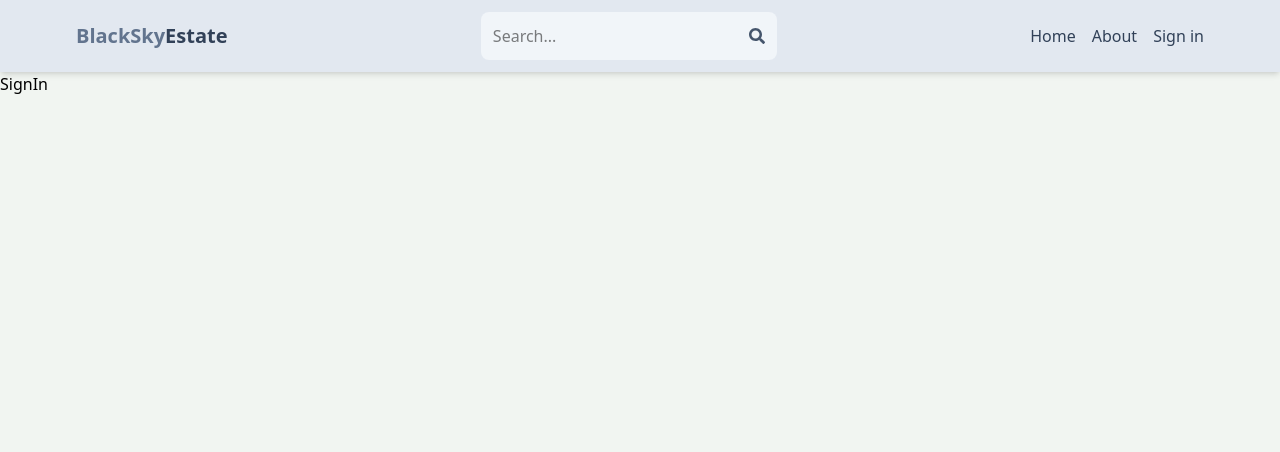
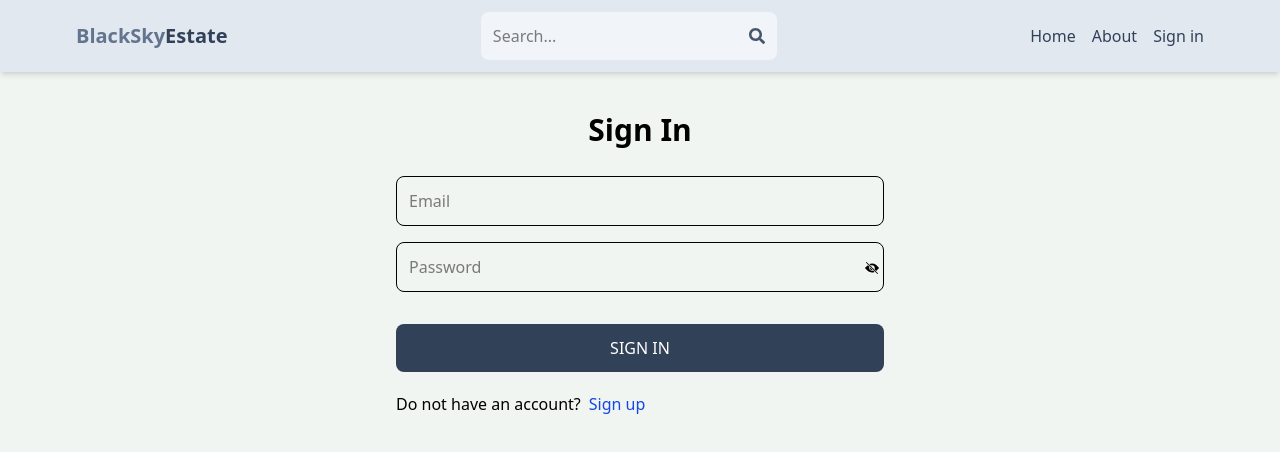
Before and after one commit to miankks/Fahad-project, a React (Vite) app in the folder client/: page /sign-in in a window 1280 px wide. Shown: the top 452 px of the page. Built offline with nearby package versions, Linux system fonts and the light colour scheme.

Commit message:
complete signin page functionality

```diff
--- a/client/src/pages/SignIn.jsx
+++ b/client/src/pages/SignIn.jsx
@@ -1,8 +1,81 @@
-import React from 'react'
+import { useState } from 'react'
+import { Link, useNavigate } from 'react-router-dom'
+import { IoIosEyeOff, IoMdEye } from 'react-icons/io';
+
 
 const SignIn = () => {
+  const [formData, setFormData] = useState({});
+  const [error, setError] = useState(null);
+  const [loading, setLoading] = useState(false);
+  const [showPassword, setShowPassword] = useState(false)
+  const [passwordType, setPasswordType ] = useState("password");
+
+  const navigate = useNavigate();
+  const handleChange = (e) => {
+    setFormData({
+      ...formData,
+      [e.target.id] : e.target.value
+    })
+  }
+
+  const handleSubmit = async (e) =>{
+    e.preventDefault();
+
+    try {
+      setLoading(true);
+
+      const res = await fetch('/api/auth/signin',
+        {
+          method: 'POST',
+          headers: {
+            'Content-Type': 'application/json'
+          },
+          body: JSON.stringify(formData),
+        })
+        const data = await res.json();
+        if (data.success === false) {
+          setLoading(false);
+          setError(data.message);
+          return;
+        }
+        setLoading(false)
+        setError(null)
+        navigate('/')
+    } catch (error) {
+      setLoading(false);
+      setError(error.message);
+    }
+  }
+
+  const handleShowPassword = () => {
+    setShowPassword(!showPassword)
+    setPasswordType(showPassword ? 'password' : 'text' )
+  }
   return (
-    <div>SignIn</div>
+    <div className='p-3 max-w-lg mx-auto'>
+      <h1 className='text-3xl text-center font-semibold my-7'>Sign In</h1>
+      <form className='flex flex-col gap-4' onSubmit={handleSubmit}>
+        <input type="email" placeholder='Email' className='border p-3 rounded-lg' id='email'
+              onChange={handleChange}/>
+        <input type={passwordType} placeholder='Password' className='border p-3 rounded-lg' id='password'
+              onChange={handleChange}/>
+          <span onClick={handleShowPassword} className='flex relative justify-end items-center'>
+            {showPassword ? <IoMdEye className='absolute justify-center mb-20 mr-1'/> :
+             <IoIosEyeOff className='absolute justify-center mb-20 mr-1' />}
+          </span>
+        <button className='bg-slate-700 text-white p-3 rounded-lg uppercase hover:opacity-95
+              disabled:opacity-80' disabled={loading}>
+                {loading? 'Loading': 'Sign In'}
+        </button>
+      </form>
+      <div className='flex gap-2 mt-5'>
+        <p>Do not have an account?</p>
+        <Link to='/sign-up'>
+          <span className='text-blue-700'>Sign up</span>
+        </Link>
+      </div>
+      {error && <p className='text-red-500 mt-5'>{error}</p>}
+    </div>
   )
 }
 
```
